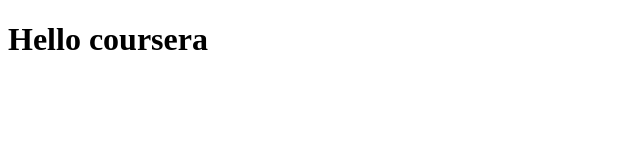
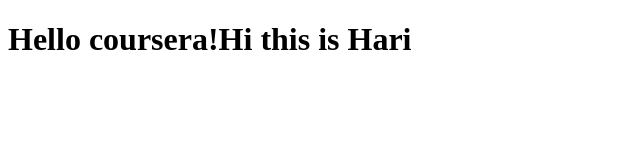
Before and after one commit to Hariharan-2411/coursera-test, a plain HTML site: page site/index.html in a window 1280 px wide. Shown: the whole page, without its empty margins (0-640 px from the left). Drawn offline with Linux system fonts and the light colour scheme.

Commit message:
small addition to our page content.

```diff
--- a/site/index.html
+++ b/site/index.html
@@ -4,6 +4,6 @@
 	<title>HELLO COURSERA</title>
 </head>
 <body>
-<h1>Hello coursera</h1>
+<h1>Hello coursera!Hi this is Hari</h1>
 </body>
 </html>
```
